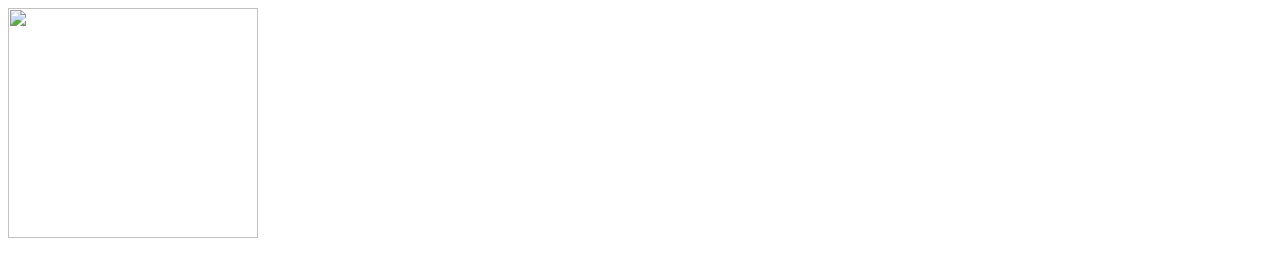
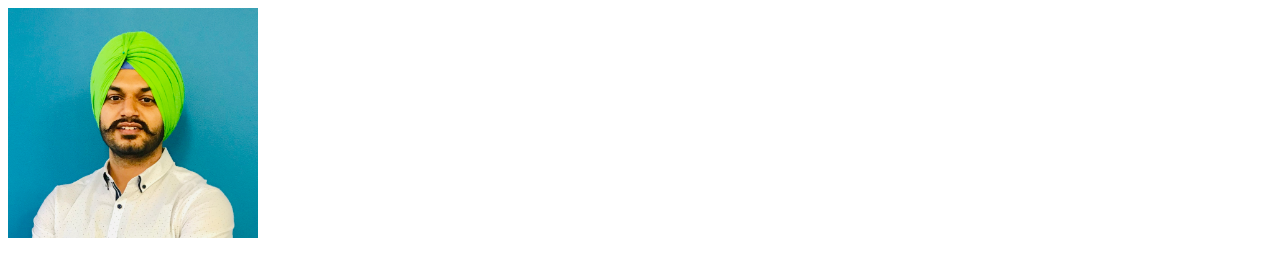
Before and after one commit to ammysingh93/cv, a plain HTML site: page index.html in a window 1280 px wide. Shown: the top 260 px of the page. Drawn offline with Linux system fonts and the light colour scheme.

Commit message:
Update index.html

```diff
--- a/index.html
+++ b/index.html
@@ -7,7 +7,7 @@
 </head>
 
 <body>
-  <img src="/Users/amritpal/ExtraBytes/Learnings/webdev2021/webdevelopment/Html - Personal Site/IMG_2440 (1).jpg" alt="" height="230" width="250">
+  <img src="IMG_2440 (1).jpg" alt="" height="230" width="250">
   <h1>Amrit Pal Singh</h1>
   <p><i>Business Analyst at <strong>NowYouCan</strong></i></p>
   <p>I am a Technical Business Analyst and I 💗 Coffee and go to gym</p>
@@ -60,7 +60,7 @@
     </tr>
   </table>
 
-  <p> <a href="/Users/amritpal/ExtraBytes/Learnings/webdev2021/webdevelopment/Html - Personal Site/Hobbies.html">My Hobbies</a> </p>
+  <p> <a href="Hobbies.html">My Hobbies</a> </p>
   <p> <a href="">Contact Details</a> </p>
 </body>
 
```
